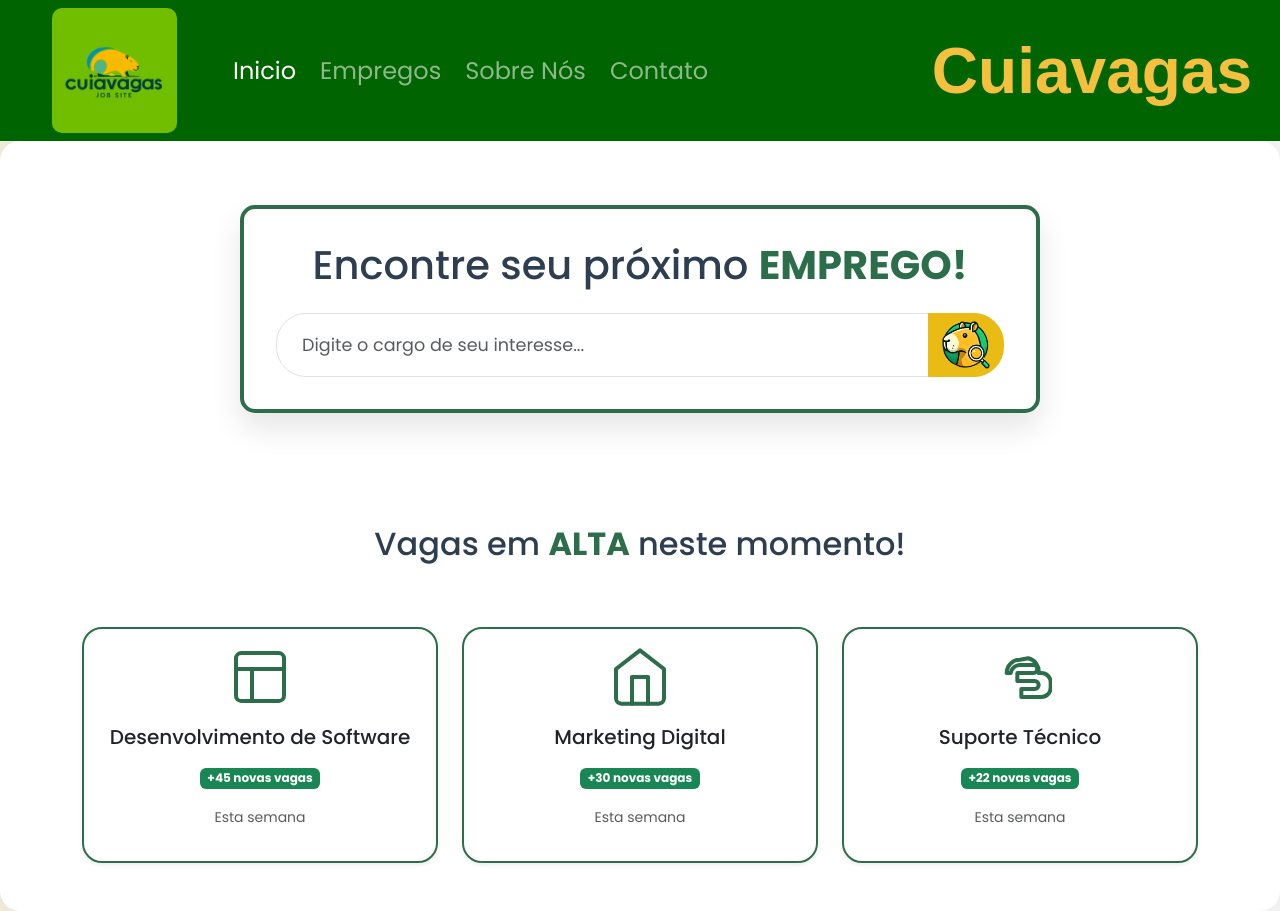
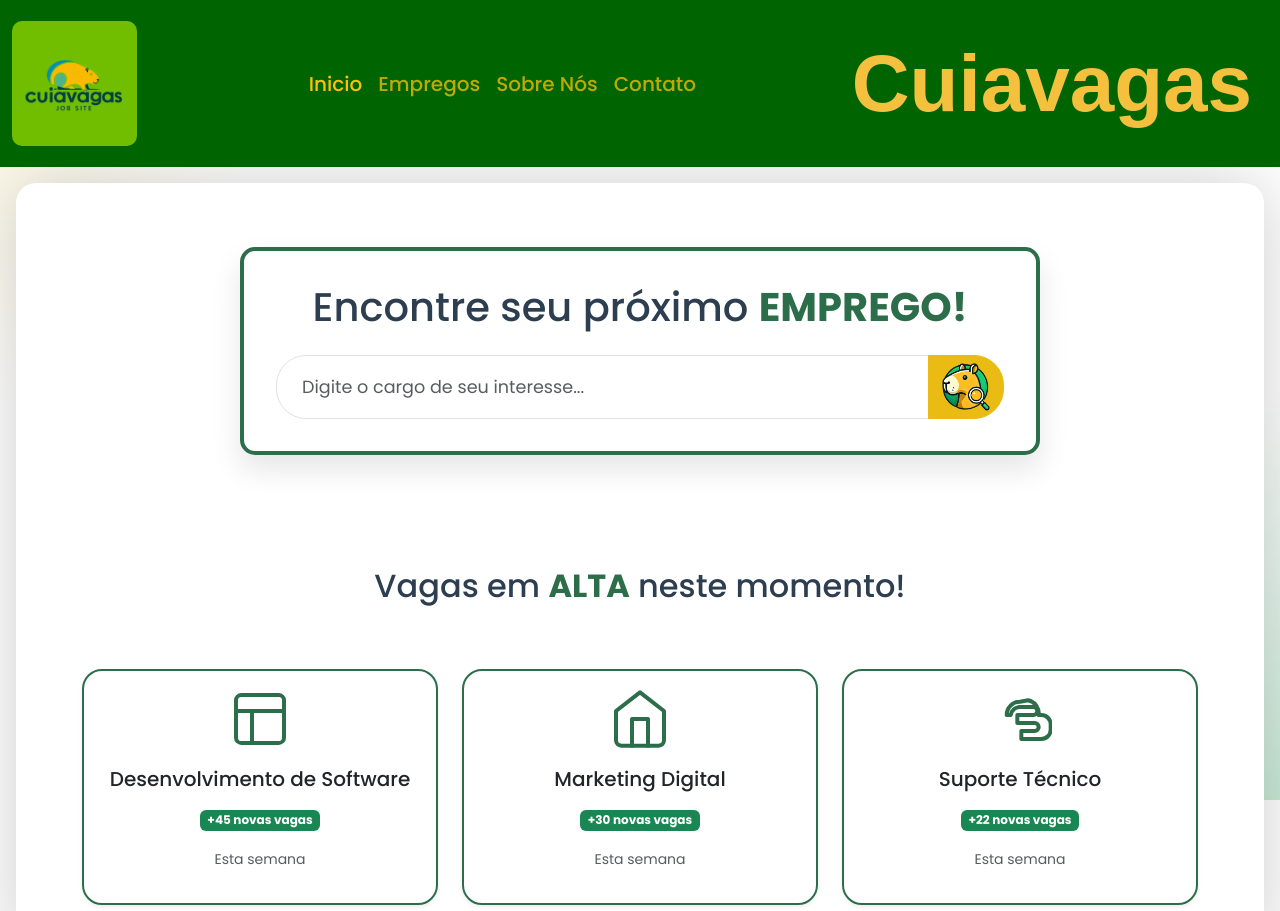
Before and after one commit to mateus-s-a/senac-frontend, a plain HTML site: page [javascript]/projeto-cuiavagas/nav-E-buscador/index.html in a window 1280 px wide. Shown: the top 911 px of the page. Drawn offline with nearby package versions, Linux system fonts and the light colour scheme; a web font is replaced by a local one.

Commit message:
Add files via upload

```diff
--- a/[javascript]/projeto-cuiavagas/nav-E-buscador/index.html
+++ b/[javascript]/projeto-cuiavagas/nav-E-buscador/index.html
@@ -14,47 +14,46 @@
 
 <body>
     <main id="inicio">
-        <nav class="navbar navbar-dark navbar-expand-lg" aria-label="Main navigation">
-            <div class="container-fluid d-flex align-items-center">
-                <div class="d-flex gap-5">
-                    <!-- Logo Section -->
-                    <div id="div-title-logo" class="d-flex align-items-center">
-                        <img id="title-logo" src="img/Leonardo_Phoenix_Design_a_clean_and_modern_logo_for_a_job_site_3.png" alt="Logo" width="125" height="125" class="d-inline-block align-text-top">
+        <nav class="navbar navbar-expand-lg navbar-light py-3">
+            <div class="container-fluid">
+                <!-- Logo (Left Side) -->
+                <div class="d-flex align-items-center">
+                    <a href="#" class="navbar-brand d-flex align-items-center">
+                        <img src="img/Leonardo_Phoenix_Design_a_clean_and_modern_logo_for_a_job_site_3.png"
+                            id="title-logo" class="d-inline-block align-text-top" width="125" height="125"
+                            alt="Cuiavagas Logo">
+                    </a>
                 </div>
 
-                    <!-- Hamburger Menu Button (visible only on small screens) -->
-                    <button class="navbar-toggler" type="button" data-bs-toggle="collapse" data-bs-target="#navbarNavDropdown" aria-controls="navbarNavDropdown" aria-expanded="false" aria-label="Toggle navigation">
+                <!-- Navbar Toggle Button (for small screens) -->
+                <button class="navbar-toggler text-success bg-warning" type="button" data-bs-toggle="collapse"
+                    data-bs-target="#navbarNavDropdown" aria-controls="navbarNavDropdown" aria-expanded="false"
+                    aria-label="Toggle navigation">
                     <span class="navbar-toggler-icon"></span>
                 </button>
 
-                    <!-- Navigation Links (Collapsible) -->
-                    <div class="collapse navbar-collapse mx-auto" id="navbarNavDropdown">
-                        <ul class="navbar-nav d-flex justify-content-center gap-2">
-                            <li class="nav-item fs-4">
-                                <a class="nav-link active" aria-current="page" href="#home">Inicio</a>
+                <!-- Navigation Links (Centered) -->
+                <div class="collapse navbar-collapse justify-content-center" id="navbarNavDropdown">
+                    <ul class="navbar-nav h5">
+                        <li class="nav-item">
+                            <a href="#home" class="nav-link text-warning active" aria-current="page">Inicio</a>
                         </li>
-                            <li class="nav-item fs-4">
-                                <a class="nav-link" href="#empregos">Empregos</a>
+                        <li class="nav-item">
+                            <a href="#empregos" class="nav-link text-warning text-opacity-75">Empregos</a>
                         </li>
-                            <li class="nav-item fs-4">
-                                <a class="nav-link" href="#">Sobre Nós</a>
+                        <li class="nav-item">
+                            <a href="#" class="nav-link text-warning text-opacity-75">Sobre Nós</a>
                         </li>
-                            <li class="nav-item fs-4">
-                                <a class="nav-link" href="#">Contato</a>
+                        <li class="nav-item">
+                            <a href="#" class="nav-link text-warning text-opacity-75">Contato</a>
                         </li>
                     </ul>
                 </div>
 
-                </div>
-
-                <!-- Cuiavagas Title for Large Screens -->
-                <div class="navbar-brand home-title fs-0 fw-bold d-none d-lg-block ms-auto">
-                    Cuiavagas
-                </div>
-
-                <!-- Cuiavagas Title for Mobile (hidden on large screens) -->
-                <div class="navbar-brand home-title fs-1 fw-bold d-lg-none ms-auto">
-                    Cuiavagas
+                <!-- Site Title (Right Side) -->
+                <div class="navbar-brand ms-auto">
+                    <span class="home-title fw-bold d-none d-lg-block">Cuiavagas</span>
+                    <span class="home-title fw-bold d-lg-none">Cuiavagas</span>
                 </div>
             </div>
         </nav>
@@ -92,7 +91,9 @@
                                 <div class="col-md-4 mb-3">
                                     <div class="card h-100 shadow-sm job-card" data-job="dev">
                                         <div class="card-body text-center">
-                                            <svg xmlns="http://www.w3.org/2000/svg" width="64" height="64" viewBox="0 0 24 24" fill="none" stroke="currentColor" stroke-width="1.5" stroke-linecap="round" stroke-linejoin="round" class="mb-3">
+                                            <svg xmlns="http://www.w3.org/2000/svg" width="64" height="64"
+                                                viewBox="0 0 24 24" fill="none" stroke="currentColor" stroke-width="1.5"
+                                                stroke-linecap="round" stroke-linejoin="round" class="mb-3">
                                                 <rect x="3" y="3" width="18" height="18" rx="2" ry="2"></rect>
                                                 <line x1="3" y1="9" x2="21" y2="9"></line>
                                                 <line x1="9" y1="21" x2="9" y2="9"></line>
@@ -108,7 +109,9 @@
                                 <div class="col-md-4 mb-3">
                                     <div class="card h-100 shadow-sm job-card" data-job="marketing">
                                         <div class="card-body text-center">
-                                            <svg xmlns="http://www.w3.org/2000/svg" width="64" height="64" viewBox="0 0 24 24" fill="none" stroke="currentColor" stroke-width="1.5" stroke-linecap="round" stroke-linejoin="round" class="mb-3">
+                                            <svg xmlns="http://www.w3.org/2000/svg" width="64" height="64"
+                                                viewBox="0 0 24 24" fill="none" stroke="currentColor" stroke-width="1.5"
+                                                stroke-linecap="round" stroke-linejoin="round" class="mb-3">
                                                 <path d="M3 9l9-7 9 7v11a2 2 0 0 1-2 2H5a2 2 0 0 1-2-2z"></path>
                                                 <polyline points="9 22 9 12 15 12 15 22"></polyline>
                                             </svg>
@@ -123,8 +126,12 @@
                                 <div class="col-md-4 mb-3">
                                     <div class="card h-100 shadow-sm job-card" data-job="support">
                                         <div class="card-body text-center">
-                                            <svg xmlns="http://www.w3.org/2000/svg" width="64" height="64" viewBox="0 0 24 24" fill="none" stroke="currentColor" stroke-width="1.5" stroke-linecap="round" stroke-linejoin="round" class="mb-3">
-                                                <path d="M15.05 5A5 5 0 0 1 19 10.5h1a3.5 3.5 0 0 1 3.5 3.5v2a3.5 3.5 0 0 1-3.5 3.5h-7.5v-3h5a1.5 1.5 0 1 0 0-3h-6.5v-3h6a1.5 1.5 0 1 0 0-3h-5a3.5 3.5 0 0 0-3.47 3h-1.53a5 5 0 0 1 5-5z"></path>
+                                            <svg xmlns="http://www.w3.org/2000/svg" width="64" height="64"
+                                                viewBox="0 0 24 24" fill="none" stroke="currentColor" stroke-width="1.5"
+                                                stroke-linecap="round" stroke-linejoin="round" class="mb-3">
+                                                <path
+                                                    d="M15.05 5A5 5 0 0 1 19 10.5h1a3.5 3.5 0 0 1 3.5 3.5v2a3.5 3.5 0 0 1-3.5 3.5h-7.5v-3h5a1.5 1.5 0 1 0 0-3h-6.5v-3h6a1.5 1.5 0 1 0 0-3h-5a3.5 3.5 0 0 0-3.47 3h-1.53a5 5 0 0 1 5-5z">
+                                                </path>
                                             </svg>
                                             <h5 class="card-title mb-3">Suporte Técnico</h5>
                                             <p class="card-text">
@@ -155,7 +162,7 @@
                 <div class="row">
                     <div class="col-md-4 mb-4">
                         <img src="img/cuiavagas-logo.png" alt="Cuiavagas Logo" class="footer-logo">
-                        <h3 class="footer-title">Cuiavagas</h3>
+                        <h3 class="footer-title"><span style="font-family: Sour Gummy, sans-serif;">Cuiavagas</span></h3>
                         <p class="text-muted">Encontre seu próximo emprego com facilidade.</p>
                     </div>
                     <div class="col-md-4 mb-4">
@@ -171,22 +178,29 @@
                         <h5 class="footer-title">Conecte-se</h5>
                         <div class="footer-social">
                             <a href="#" aria-label="Facebook">
-                                <svg xmlns="http://www.w3.org/2000/svg" width="24" height="24" viewBox="0 0 24 24" fill="none" stroke="currentColor" stroke-width="2" stroke-linecap="round" stroke-linejoin="round">
-                                    <path d="M18 2h-3a5 5 0 0 0-5 5v3H7v4h3v8h4v-8h3l1-4h-4V7a1 1 0 0 1 1-1h3z"/>
+                                <svg xmlns="http://www.w3.org/2000/svg" width="24" height="24" viewBox="0 0 24 24"
+                                    fill="none" stroke="currentColor" stroke-width="2" stroke-linecap="round"
+                                    stroke-linejoin="round">
+                                    <path d="M18 2h-3a5 5 0 0 0-5 5v3H7v4h3v8h4v-8h3l1-4h-4V7a1 1 0 0 1 1-1h3z" />
                                 </svg>
                             </a>
                             <a href="#" aria-label="LinkedIn">
-                                <svg xmlns="http://www.w3.org/2000/svg" width="24" height="24" viewBox="0 0 24 24" fill="none" stroke="currentColor" stroke-width="2" stroke-linecap="round" stroke-linejoin="round">
-                                    <path d="M16 8a6 6 0 0 1 6 6v7h-4v-7a2 2 0 0 0-2-2 2 2 0 0 0-2 2v7h-4v-7a6 6 0 0 1 6-6z"/>
-                                    <rect x="2" y="9" width="4" height="12"/>
-                                    <circle cx="4" cy="4" r="2"/>
+                                <svg xmlns="http://www.w3.org/2000/svg" width="24" height="24" viewBox="0 0 24 24"
+                                    fill="none" stroke="currentColor" stroke-width="2" stroke-linecap="round"
+                                    stroke-linejoin="round">
+                                    <path
+                                        d="M16 8a6 6 0 0 1 6 6v7h-4v-7a2 2 0 0 0-2-2 2 2 0 0 0-2 2v7h-4v-7a6 6 0 0 1 6-6z" />
+                                    <rect x="2" y="9" width="4" height="12" />
+                                    <circle cx="4" cy="4" r="2" />
                                 </svg>
                             </a>
                             <a href="#" aria-label="Instagram">
-                                <svg xmlns="http://www.w3.org/2000/svg" width="24" height="24" viewBox="0 0 24 24" fill="none" stroke="currentColor" stroke-width="2" stroke-linecap="round" stroke-linejoin="round">
-                                    <rect x="2" y="2" width="20" height="20" rx="5" ry="5"/>
-                                    <path d="M16 11.37A4 4 0 1 1 12.63 8 4 4 0 0 1 16 11.37z"/>
-                                    <line x1="17.5" y1="6.5" x2="17.51" y2="6.5"/>
+                                <svg xmlns="http://www.w3.org/2000/svg" width="24" height="24" viewBox="0 0 24 24"
+                                    fill="none" stroke="currentColor" stroke-width="2" stroke-linecap="round"
+                                    stroke-linejoin="round">
+                                    <rect x="2" y="2" width="20" height="20" rx="5" ry="5" />
+                                    <path d="M16 11.37A4 4 0 1 1 12.63 8 4 4 0 0 1 16 11.37z" />
+                                    <line x1="17.5" y1="6.5" x2="17.51" y2="6.5" />
                                 </svg>
                             </a>
                         </div>
@@ -201,7 +215,9 @@
         </footer>
 
         <!-- Bootstrap JS -->
-        <script src='https://cdn.jsdelivr.net/npm/bootstrap@5.3.3/dist/js/bootstrap.bundle.min.js' integrity='sha384-YvpcrYf0tY3lHB60NNkmXc5s9fDVZLESaAA55NDzOxhy9GkcIdslK1eN7N6jIeHz' crossorigin='anonymous'></script>
+        <script src='https://cdn.jsdelivr.net/npm/bootstrap@5.3.3/dist/js/bootstrap.bundle.min.js'
+            integrity='sha384-YvpcrYf0tY3lHB60NNkmXc5s9fDVZLESaAA55NDzOxhy9GkcIdslK1eN7N6jIeHz'
+            crossorigin='anonymous'></script>
 
         <script src="script.js"></script>
 
--- a/[javascript]/projeto-cuiavagas/nav-E-buscador/style.css
+++ b/[javascript]/projeto-cuiavagas/nav-E-buscador/style.css
@@ -23,11 +23,14 @@ body {
             white 80%,
             hsl(146, 43%, 85%) 100%);
     color: var(--text-dark);
+    background-repeat: no-repeat;
 }
 
 .page-wrapper {
     max-width: 1800px;
     margin: 0 auto;
+    margin-top: 2rem;
+    margin: 1rem;
     background-color: white;
     box-shadow: 0 0 70px rgba(0, 0, 0, 0.2);
     border-radius: 20px;
```
Lines whose indentation alone changed are shown as unchanged.
